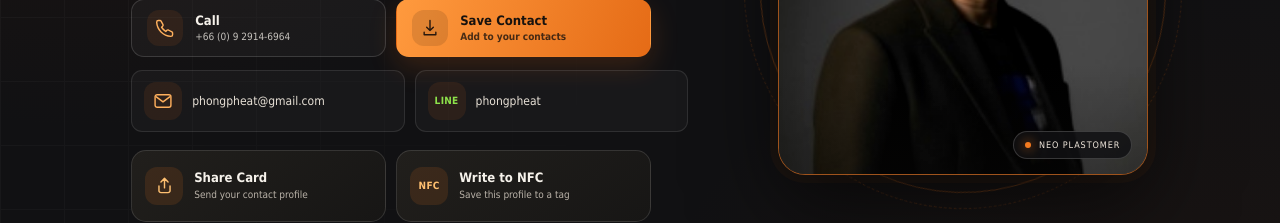
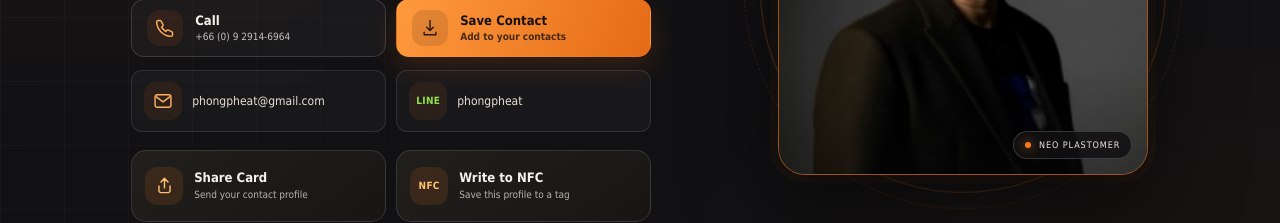
Before and after one commit to Ckiss77/Ckiss77.github.io, a plain HTML site: page Suttichai/index.html in a window 1280 px wide. Shown: the part 559-782 px from the top of the page. Drawn offline with Linux system fonts and the light colour scheme.

Commit message:
Match Suttichai contact row width

```diff
--- a/Suttichai/index.html
+++ b/Suttichai/index.html
@@ -44,7 +44,7 @@
     @media(max-width:780px){.neo-wrap{width:min(100% - 28px,560px);padding-top:17px}.neo-topbar{gap:12px;padding-bottom:16px}.neo-topbar img{width:72px;height:54px}.neo-brand-name strong{font-size:13px}.neo-brand-name span{font-size:8px}.neo-top-note{font-size:9px}.neo-hero{grid-template-columns:1fr;gap:30px;padding:36px 7px 37px}.neo-photo-wrap{order:-1;width:min(66vw,270px)}.neo-copy{width:100%}.neo-eyebrow{margin-bottom:16px;font-size:9px}.neo-name{font-size:clamp(40px,12vw,61px)}.neo-name-th{margin-top:14px;font-size:19px}.neo-role{font-size:15px}.neo-actions{margin-top:22px}.neo-section{padding:24px 7px 0}.neo-section-title{align-items:start;flex-direction:column;gap:7px}.neo-section-title h2{font-size:19px}.neo-section-title p{text-align:left}.neo-company{grid-template-columns:72px minmax(0,1fr);gap:13px;padding:13px}.neo-company-logo{width:72px;height:56px}.neo-company-info strong{font-size:13px}.neo-company-qr{grid-template-columns:78px minmax(0,1fr);gap:12px}.neo-company-qr button:first-child{width:78px;height:78px}.neo-company-qr .neo-tool{grid-column:1/-1;min-height:40px}.neo-footer{padding:22px 7px 0}}
     @media(max-width:420px){.neo-top-note{max-width:100px}.neo-actions{grid-template-columns:1fr}.neo-action{min-height:52px}.neo-link-row{display:grid;grid-template-columns:1fr}.neo-icon-link{width:100%}.neo-tools{display:grid;grid-template-columns:repeat(2,minmax(0,1fr))}.neo-tool{min-height:46px}.neo-details-body{grid-template-columns:1fr}.neo-address{grid-column:auto}.neo-company-qr{grid-template-columns:70px minmax(0,1fr);padding:10px}.neo-company-qr button:first-child{width:70px;height:70px}.neo-footer{font-size:9px}}
     @media(prefers-reduced-motion:reduce){*,*::before,*::after{scroll-behavior:auto!important;animation-duration:.01ms!important;animation-iteration-count:1!important;transition-duration:.01ms!important}}
-    .neo-link-row{display:grid;grid-template-columns:repeat(auto-fit,minmax(min(100%,240px),1fr));align-items:stretch;gap:10px;margin-top:13px}
+    .neo-link-row{display:grid;grid-template-columns:repeat(auto-fit,minmax(min(100%,240px),1fr));align-items:stretch;gap:10px;width:100%;max-width:520px;margin-top:13px}
     .neo-icon-link{display:grid;grid-template-columns:38px minmax(0,1fr);align-items:center;gap:10px;width:100%;min-width:0;min-height:62px;height:100%;padding:10px 12px}
     .neo-icon-link-mark{width:38px;height:38px;display:grid;place-items:center;border-radius:12px;background:#f47a1f18;color:var(--orange-light);font-size:10px;font-weight:800;letter-spacing:.03em}
     .neo-icon-link-mark svg{width:20px;height:20px;fill:none;stroke:currentColor;stroke-width:1.7;stroke-linecap:round;stroke-linejoin:round}
```
